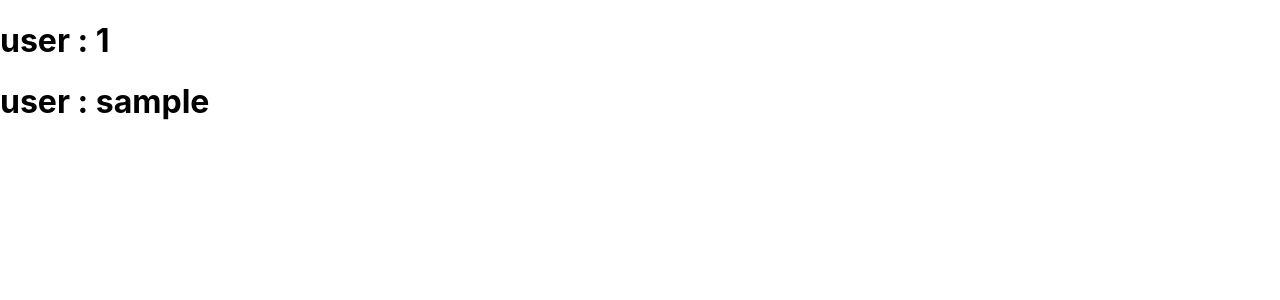
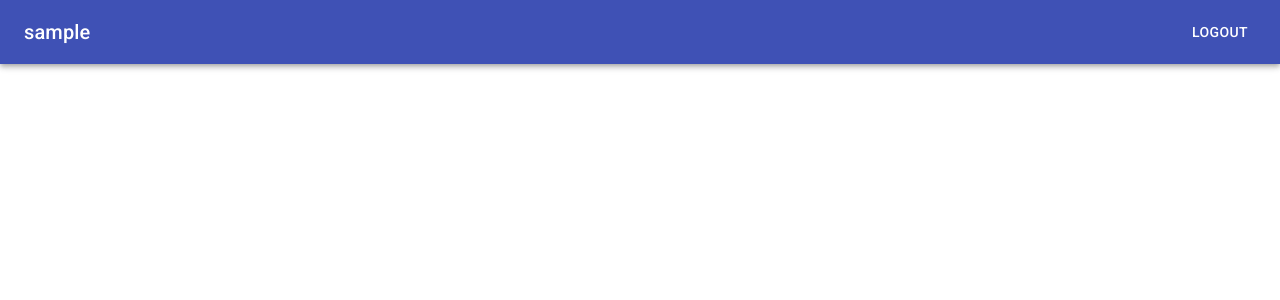
Before and after one commit to Sultan0099/Apollo-react-social-app, a React (Create React App) app: page / in a window 1280 px wide. Shown: the top 300 px of the page. Built offline with nearby package versions, Linux system fonts and the light colour scheme; sample sign-in values are in the browser's storage.

Commit message:
react-router-dom undefined props bug 'fixed'

```diff
--- a/src/App.tsx
+++ b/src/App.tsx
@@ -5,7 +5,7 @@ import { Route } from "react-router-dom";
 import Home from "./pages/Home";
 import Profile from "./pages/Profile";
 import Login from "./pages/Login";
-import Signup from "./pages/Signup";
+import Register from "./pages/Register";
 
 import { auth } from "./components/HOCs/Auth";
 import { AuthProvider } from "./context/Authcontext";
@@ -14,10 +14,11 @@ const App = () => {
   return (
     <AuthProvider>
       <React.Fragment>
+        {/* <Route exact={true} path="/" component={auth(Home)} /> */}
         <Route exact={true} path="/" component={auth(Home)} />
         <Route exact={true} path="/Profile" component={Profile} />
         <Route exact={true} path="/login" component={Login} />
-        <Route exact={true} path="/Signup" component={Signup} />
+        <Route exact={true} path="/register" component={Register} />
       </React.Fragment>
     </AuthProvider>
   );
--- a/src/components/HOCs/Auth.tsx
+++ b/src/components/HOCs/Auth.tsx
@@ -1,11 +1,11 @@
-import React from "react";
+import React, { FunctionComponentElement } from "react";
 import { Redirect } from "react-router-dom";
 
-export const auth = (OriginalComponent: React.FC): any => {
+export const auth = (OriginalComponent: React.FC): React.FC => {
   return function(props: any) {
     const token = localStorage.getItem("jwtToken");
 
     if (!token) return <Redirect to="/login" />;
-    return <OriginalComponent />;
+    return <OriginalComponent {...props} />;
   };
 };
--- /dev/null
+++ b/src/components/NavigationBar.tsx
@@ -0,0 +1,47 @@
+import React from "react";
+
+import AppBar from "@material-ui/core/AppBar";
+import Toolbar from "@material-ui/core/Toolbar";
+import Button from "@material-ui/core/Button";
+import Typography from "@material-ui/core/Typography";
+import { makeStyles } from "@material-ui/core/styles";
+
+import { Redirect } from "react-router-dom";
+
+const NavigationBar = (props: any) => {
+  const classes = useStyles();
+
+  const { username, logout } = props;
+
+  function handleClick() {
+    logout();
+    props.history.push("/login");
+  }
+
+  return (
+    <div className={classes.root}>
+      <AppBar position="static">
+        <Toolbar>
+          <Typography variant="h6" className={classes.title}>
+            {username}
+          </Typography>
+          <Button color="inherit" onClick={handleClick}>
+            logout
+          </Button>
+        </Toolbar>
+      </AppBar>
+    </div>
+  );
+};
+
+const useStyles = makeStyles(theme => ({
+  root: {
+    flexGrow: 1
+  },
+
+  title: {
+    flexGrow: 1
+  }
+}));
+
+export default NavigationBar;
--- a/src/pages/Home.tsx
+++ b/src/pages/Home.tsx
@@ -1,13 +1,18 @@
 import React, { useContext } from "react";
+
+import NavigationBar from "../components/NavigationBar";
 
 import { AuthContext } from "../context/Authcontext";
 
-function Home(props: any) {
+function Home(props: any): JSX.Element {
   const context = useContext(AuthContext);
   return (
     <div>
-      <h1>user : {context.user.id} </h1>
-      <h1>user : {context.user.username} </h1>
+      <NavigationBar
+        {...props}
+        username={context.user.username}
+        logout={context.logout}
+      />
     </div>
   );
 }
--- a/src/pages/Login.tsx
+++ b/src/pages/Login.tsx
@@ -13,7 +13,13 @@ import { Link } from "react-router-dom";
 import { USER_LOGIN } from "../mutations";
 import { AuthContext } from "../context/Authcontext";
 
-function Login(props: any) {
+interface IErrors {
+  email?: string;
+  password?: string;
+  err?: string;
+}
+
+function Login(props: any): JSX.Element {
   if (localStorage.getItem("jwtToken")) {
     props.history.push("/");
   }
@@ -23,9 +29,8 @@ function Login(props: any) {
 
   const [email, setEmail] = useState<string>("user@example.com");
   const [password, setPassword] = useState<string>("123456");
-  const [errors, setErrors] = useState<{ email?: string; password?: string }>(
-    {}
-  );
+  const [errors, setErrors] = useState<IErrors>({});
+
   const [signIn, { loading: mutationLoading }] = useMutation(USER_LOGIN, {
     update(_: any, { data: { signIn } }) {
       delete signIn.__typename;
@@ -62,7 +67,7 @@ function Login(props: any) {
       </Typography>
       <TextField
         variant="filled"
-        error={errors.email ? true : false}
+        error={errors.email || errors.err ? true : false}
         label="Email"
         fullWidth
         value={email}
@@ -72,7 +77,7 @@ function Login(props: any) {
       />
       <TextField
         variant="filled"
-        error={errors.password ? true : false}
+        error={errors.password || errors.err ? true : false}
         label="Password"
         fullWidth
         value={password}
@@ -111,7 +116,7 @@ function Login(props: any) {
         </Button>
       )}
       <Link
-        to="/signup"
+        to="/register"
         style={{
           color: "blue",
           // textDecoration: "none",
@@ -121,7 +126,7 @@ function Login(props: any) {
         }}
       >
         {" "}
-        Creater New Account{" "}
+        Create New Account{" "}
       </Link>
     </Container>
   );
--- a/src/pages/Signup.tsx
+++ b/src/pages/Register.tsx
@@ -18,10 +18,10 @@ interface IUser {
   password?: string;
   username?: string;
   confirmPassword?: string;
-  fullName?: string;
+  name?: string;
 }
 
-function Signup(props: any) {
+function Register(props: any): JSX.Element {
   if (localStorage.getItem("jwtToken")) {
     props.history.push("/");
   }
@@ -32,12 +32,13 @@ function Signup(props: any) {
   const [user, setUser] = useState<IUser>({
     email: "",
     username: "",
-    fullName: "",
+    name: "",
     password: "",
     confirmPassword: ""
   });
 
   const [errors, setErrors] = useState<IUser>({});
+
   const [register, { loading: mutationLoading }] = useMutation(USER_REGISTER, {
     update(_: any, { data: { register } }) {
       delete register.__typename;
@@ -76,16 +77,14 @@ function Signup(props: any) {
       setErrors({});
       if (user.password !== user.confirmPassword) {
         setErrors({ ...errors, confirmPassword: "Password not matched" });
+        return;
       }
-      if (user.fullName == "") {
-        setErrors({ ...errors, fullName: "Please Enter Full Name" });
-      }
-      console.log(errors);
+
       await register({
         variables: {
           email: user.email,
           password: user.password,
-          name: user.fullName,
+          name: user.name,
           username: user.username
         }
       });
@@ -122,12 +121,12 @@ function Signup(props: any) {
       />
       <TextField
         variant="filled"
-        error={errors.fullName ? true : false}
+        error={errors.name ? true : false}
         label="Full Name"
         fullWidth
         type="text"
-        value={user.fullName}
-        name="fullName"
+        value={user.name}
+        name="name"
         onChange={handleChange}
         style={{ marginTop: 10 }}
       />
@@ -216,4 +215,4 @@ const useStyles = makeStyles(theme => ({
   }
 }));
 
-export default Signup;
+export default Register;
```
